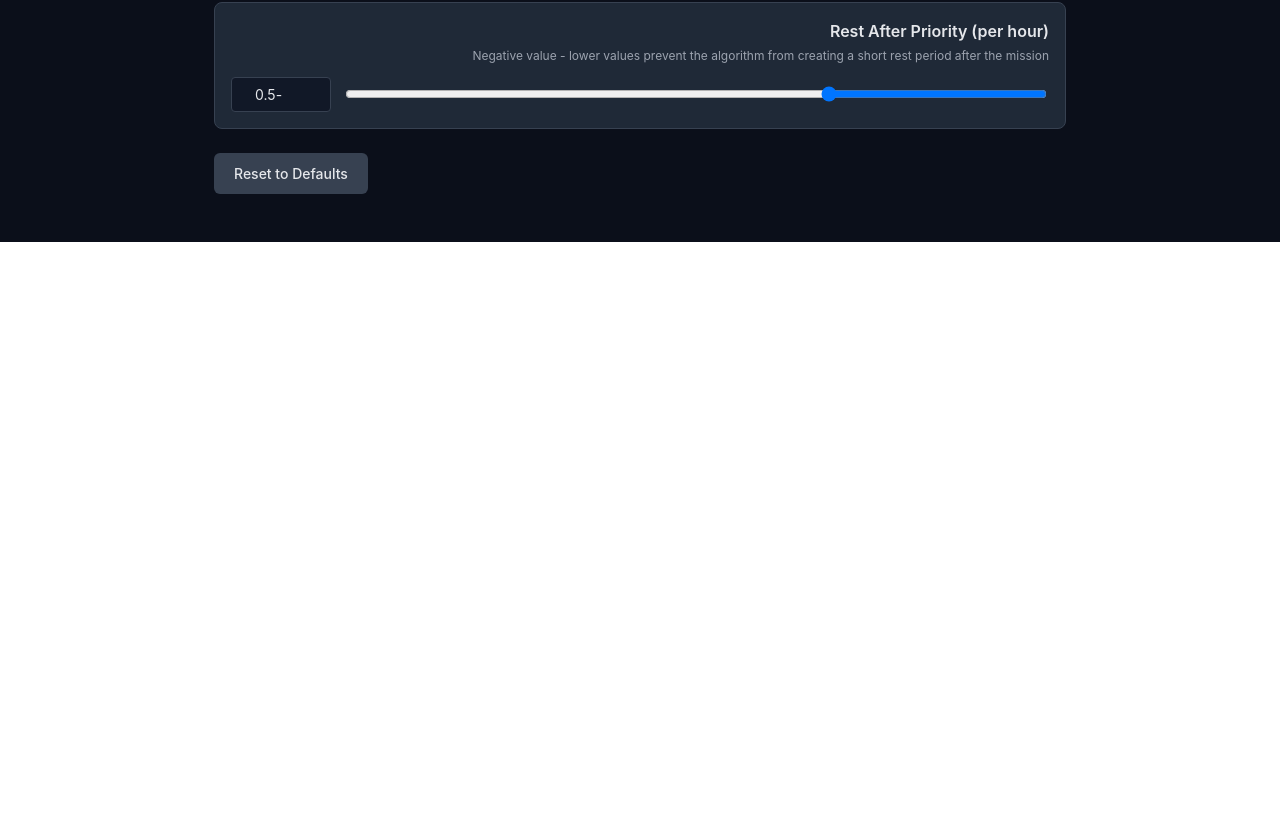
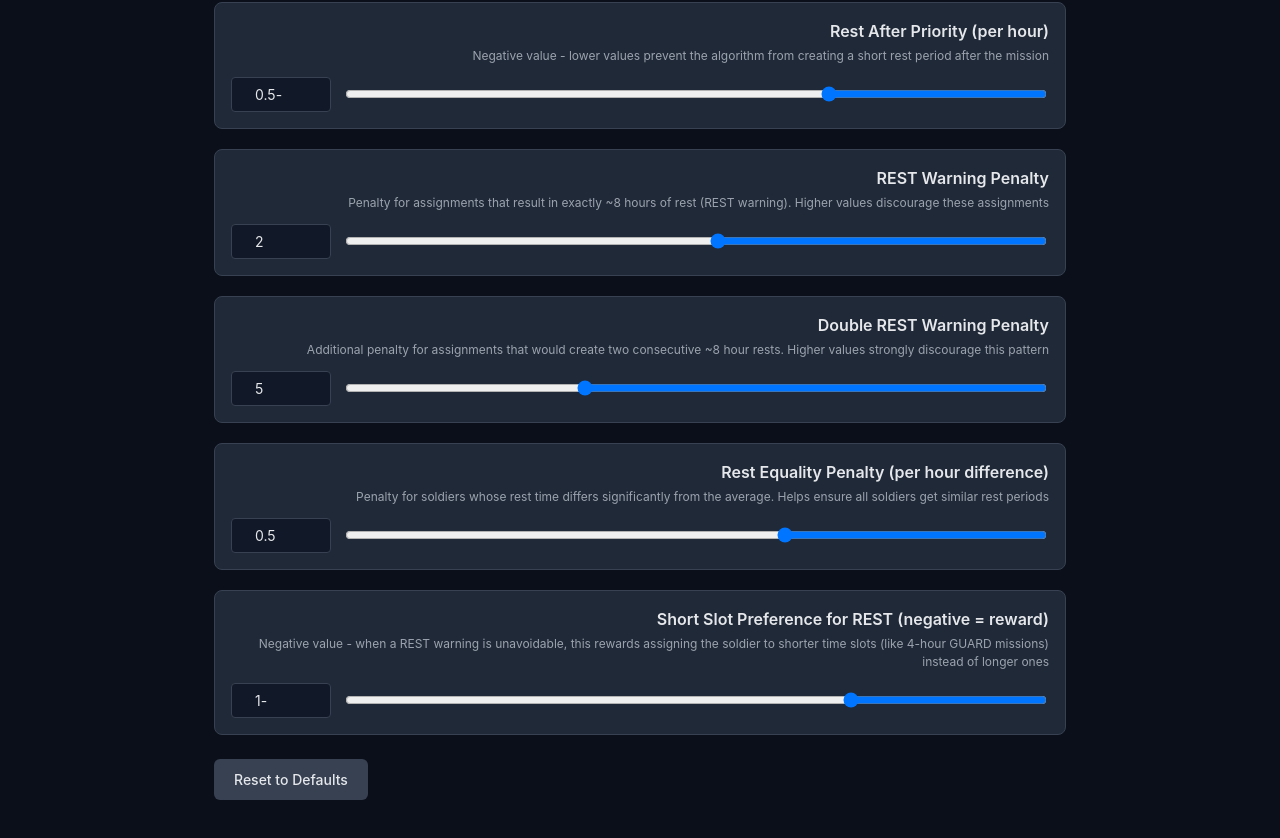
Before and after one commit to Adar-Shapira/shabtzak, a React (Vite) app in the folder shabtzak-ui/: page /settings in a window 1280 px wide. Shown: the part 1569-2407 px from the top of the page. Before the commit the page ends 1811 px from the top, so only its background shows below. Built offline with nearby package versions, Linux system fonts and the light colour scheme.

Commit message:
mission req fix

```diff
--- a/shabtzak-ui/src/api.ts
+++ b/shabtzak-ui/src/api.ts
@@ -310,6 +310,10 @@ export type PlannerWeights = {
   coassignment_repeat_penalty: number;
   rest_before_priority_per_hour: number;
   rest_after_priority_per_hour: number;
+  rest_warning_penalty: number;
+  rest_warning_double_penalty: number;
+  rest_equality_penalty_per_hour_diff: number;
+  short_slot_preference_for_rest: number;
 };
 
 export const DEFAULT_WEIGHTS: PlannerWeights = {
@@ -323,6 +327,10 @@ export const DEFAULT_WEIGHTS: PlannerWeights = {
   coassignment_repeat_penalty: 0.5,
   rest_before_priority_per_hour: -1.0,
   rest_after_priority_per_hour: -0.5,
+  rest_warning_penalty: 2.0,
+  rest_warning_double_penalty: 5.0,
+  rest_equality_penalty_per_hour_diff: 0.5,
+  short_slot_preference_for_rest: -1.0,
 };
 
 const WEIGHTS_STORAGE_KEY = "planner_weights";
--- a/shabtzak-ui/src/pages/Missions.tsx
+++ b/shabtzak-ui/src/pages/Missions.tsx
@@ -195,7 +195,7 @@ function MissionRequirementsEditor({ missionId, roles, initialTotal }: { mission
             return (
             <div key={idx} style={{ display: "grid", gridTemplateColumns: "auto auto auto auto 1fr", gap: 8, alignItems: "center" }}>
               <select
-                value={row.role_id}
+                value={row.role_id === "" ? "" : String(row.role_id)}
                 onChange={(e) => updateRow(idx, { role_id: e.target.value === "" ? "" : Number(e.target.value) })}
                 style={{
                   border: "1px solid #1f2937",
@@ -209,6 +209,9 @@ function MissionRequirementsEditor({ missionId, roles, initialTotal }: { mission
                   textAlign: "right",
                 }}
               >
+                <option value="" style={{ backgroundColor: "rgba(17, 24, 39, 0.95)", color: "#e5e7eb" }}>
+                  בחר תפקיד...
+                </option>
                 {availableRoles.map((r) => (
                   <option key={r.id} value={r.id} style={{ backgroundColor: "rgba(17, 24, 39, 0.95)", color: "#e5e7eb" }}>
                     {r.name}
--- a/shabtzak-ui/src/pages/Settings.tsx
+++ b/shabtzak-ui/src/pages/Settings.tsx
@@ -86,6 +86,22 @@ export default function Settings() {
     rest_after_priority_per_hour: {
       label: "Rest After Priority (per hour)",
       description: "Negative value - lower values prevent the algorithm from creating a short rest period after the mission"
+    },
+    rest_warning_penalty: {
+      label: "REST Warning Penalty",
+      description: "Penalty for assignments that result in exactly ~8 hours of rest (REST warning). Higher values discourage these assignments"
+    },
+    rest_warning_double_penalty: {
+      label: "Double REST Warning Penalty",
+      description: "Additional penalty for assignments that would create two consecutive ~8 hour rests. Higher values strongly discourage this pattern"
+    },
+    rest_equality_penalty_per_hour_diff: {
+      label: "Rest Equality Penalty (per hour difference)",
+      description: "Penalty for soldiers whose rest time differs significantly from the average. Helps ensure all soldiers get similar rest periods"
+    },
+    short_slot_preference_for_rest: {
+      label: "Short Slot Preference for REST (negative = reward)",
+      description: "Negative value - when a REST warning is unavoidable, this rewards assigning the soldier to shorter time slots (like 4-hour GUARD missions) instead of longer ones"
     },
   };
 
```
Also changed, not shown: 1 other file (tests, documents, lock files or other folders).
